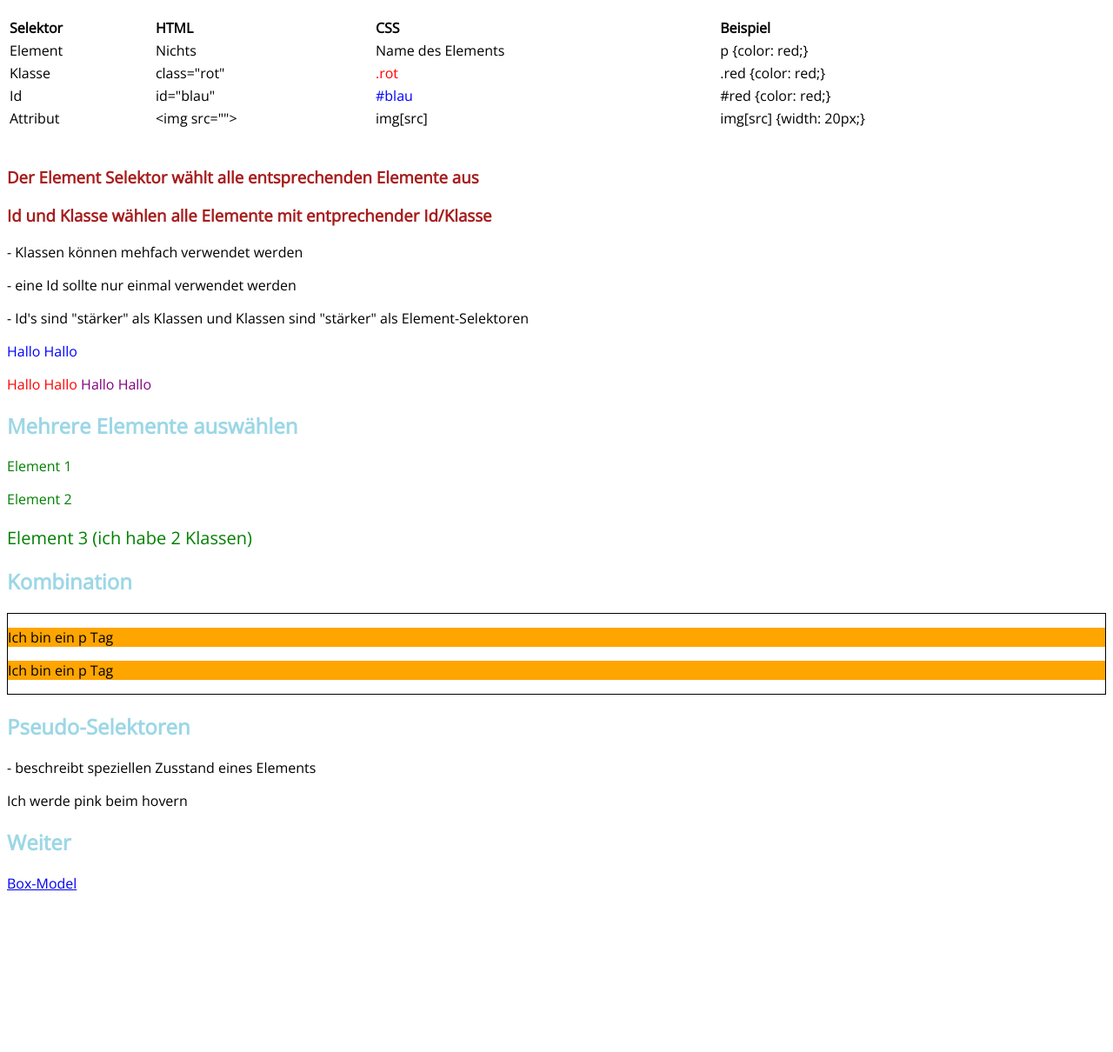
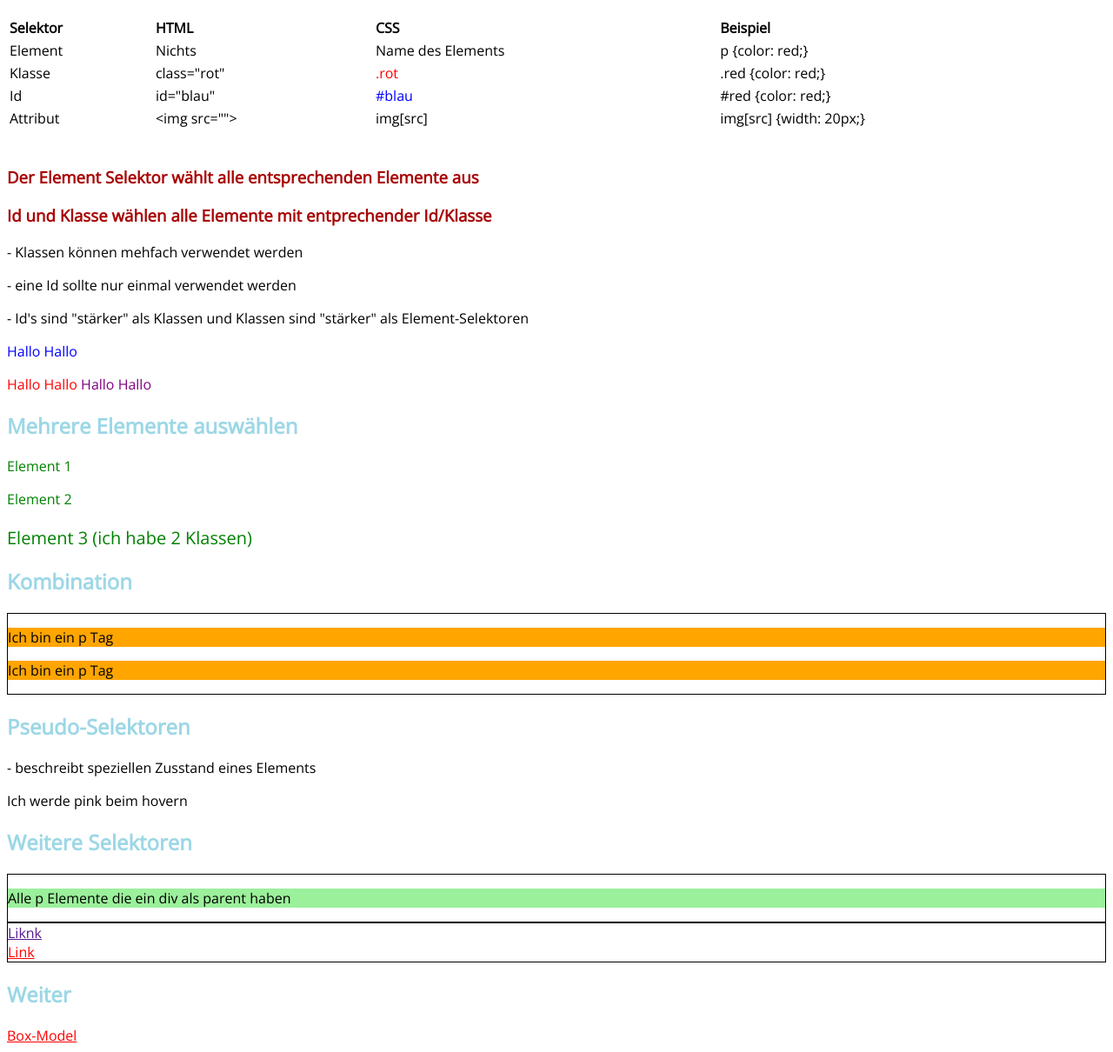
Before and after one commit to SorayaFerdani/ah-oh-html-css-tutorial, a plain HTML site: page selectors.html in a window 1280 px wide. Shown: the part 54-1264 px from the top of the page at 87% size. Before the commit the page ends 1089 px from the top, so only its background shows below. Drawn offline with nearby package versions, Linux system fonts and the light colour scheme.

Commit message:
5 files modified

```diff
--- a/display.css
+++ b/display.css
@@ -8,6 +8,10 @@ h1 {
 
 h2 {
   color: rgb(156, 215, 230);
+}
+
+h3 {
+  color: rgb(168, 5, 5);
 }
 
 .block {
@@ -22,7 +26,7 @@ h2 {
   display: none;
 }
 .box {
-  background-color: yellow;
+  background-color: rgb(134, 211, 134);
   padding: 20px;
   border: 2px solid black;
 }
--- a/selectors.html
+++ b/selectors.html
@@ -70,6 +70,18 @@
 	<p>- beschreibt speziellen Zusstand eines Elements</p>
 	<p class="pink">Ich werde pink beim hovern</p>
 
+	<h2>Weitere Selektoren</h2>
+
+	<div>
+		<p>Alle p Elemente die ein div als parent haben</p>
+	</div>
+
+	<div>
+		<a href="">Liknk</a></br>
+		<a href="/box-model.html">Link</a>
+	</div>
+
+
 
 	<h2>Weiter</h2>
 	<a href="/box-model.html">Box-Model</a>
--- a/styles.css
+++ b/styles.css
@@ -11,7 +11,7 @@ h2 {
 }
 
 h3 {
-  color: rgb(167, 29, 29);
+  color: rgb(168, 5, 5);
 }
 
 th {
@@ -46,6 +46,14 @@ span {
 
 .pink:hover {
   color: pink;
+}
+
+div > p {
+  background-color: rgb(155, 240, 155);
+}
+
+a[href$=".html"] {
+  color: red;
 }
 
 div {
```
Also changed, not shown: exercise.html (+5 -5 lines), inputs.html (+23 -0 lines).
